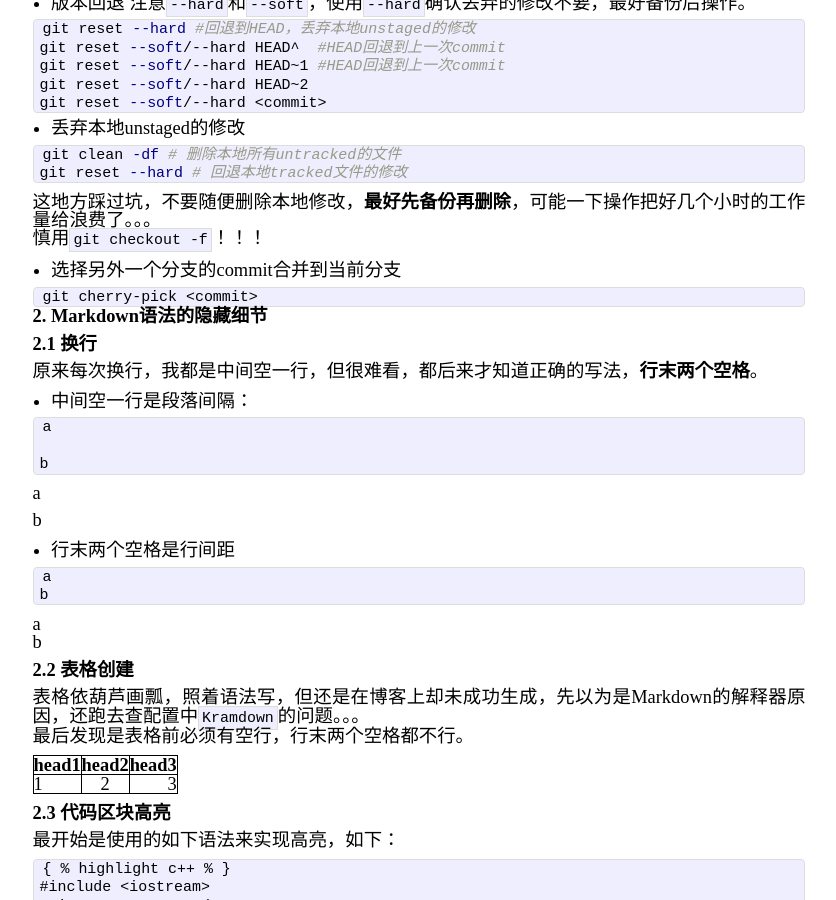
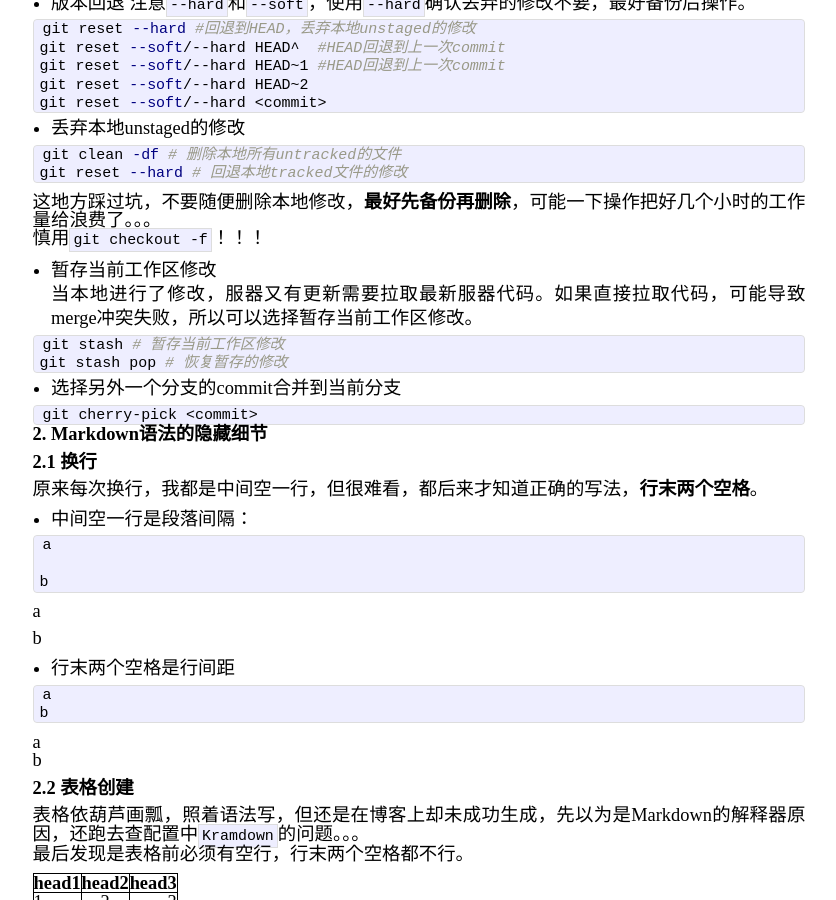
Before and after one commit to hhuangllei/hhuangllei.github.io, a Jekyll site: the page built from _posts/2016-09-07-write-blog-with-git-and-markdown.md, in a window 1280 px wide and 900 px high, scrolled down 882 px. Shown: the whole window, without its empty margins (221-1057 px from the left). Built offline with Jekyll 4.4.1, drawn with Linux system fonts in a browser that asks for light colours; comment, search, counter and statistics services are not loaded.

Commit message:
增加git stash和git stash pop的命令使用

````diff
--- a/_posts/2016-09-07-write-blog-with-git-and-markdown.md
+++ b/_posts/2016-09-07-write-blog-with-git-and-markdown.md
@@ -75,6 +75,14 @@ git reset --hard # 回退本地tracked文件的修改
 这地方踩过坑，不要随便删除本地修改，**最好先备份再删除**，可能一下操作把好几个小时的工作量给浪费了。。。
 慎用`git checkout -f`！！！
 
+* 暂存当前工作区修改
+当本地进行了修改，服器又有更新需要拉取最新服器代码。如果直接拉取代码，可能导致merge冲突失败，所以可以选择暂存当前工作区修改。
+
+```bash
+git stash # 暂存当前工作区修改
+git stash pop # 恢复暂存的修改
+```
+
 * 选择另外一个分支的commit合并到当前分支
 
 ```bash
````
